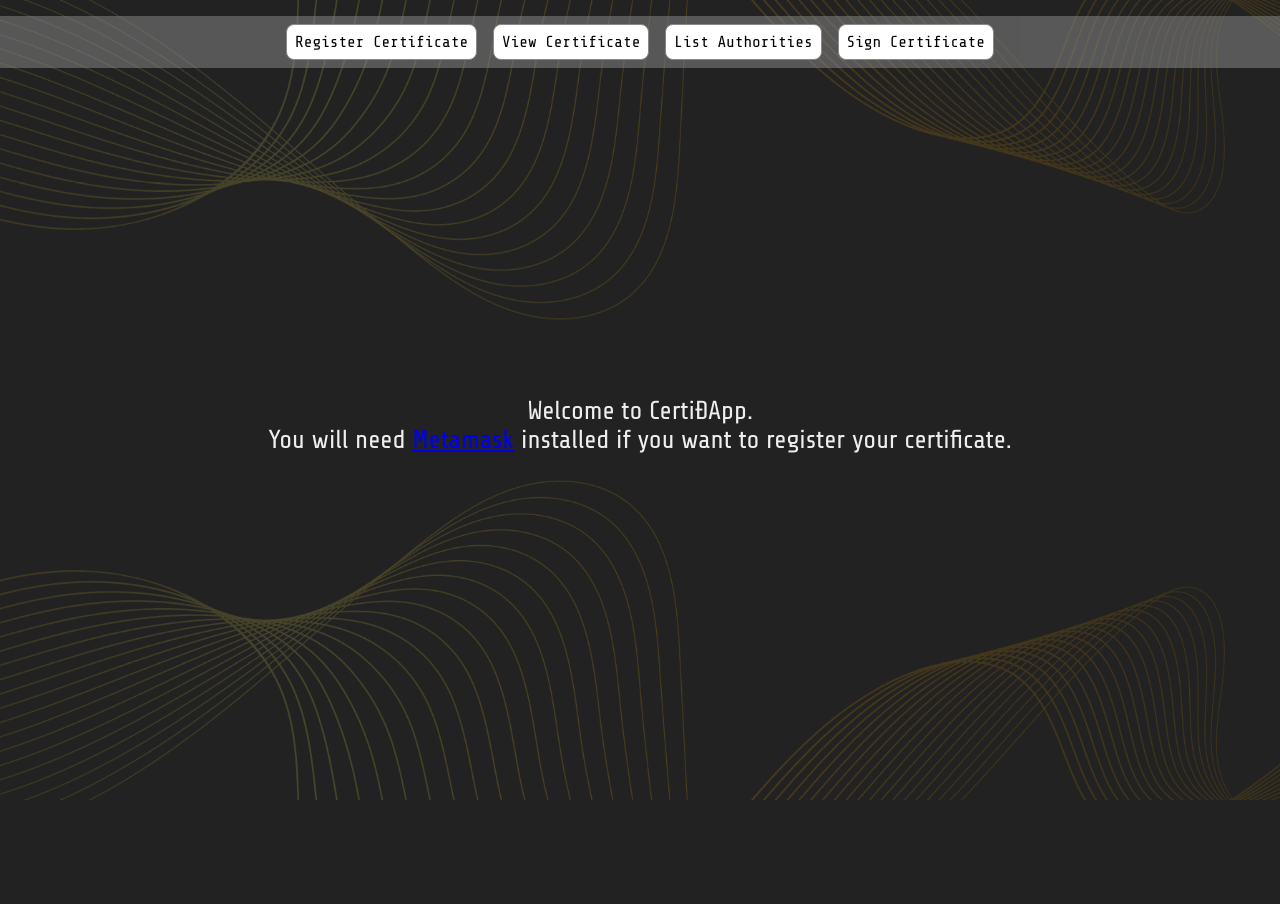
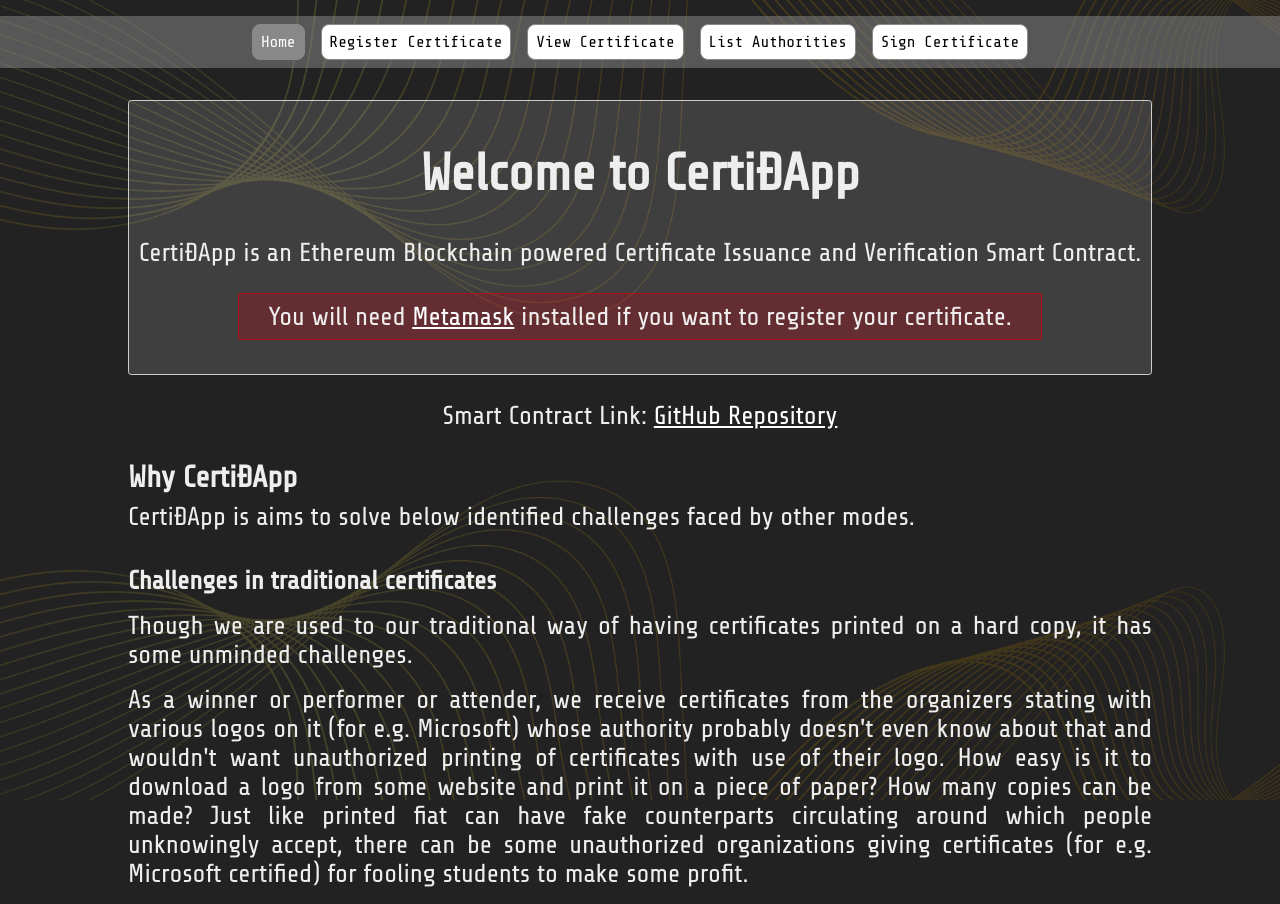
Before and after one commit to KMPARDS/certidapp, a React (Create React App) app: page / in a window 1280 px wide. Shown: the top 904 px of the page. Before the commit the page ends 800 px from the top, so only its background shows below. Built offline with nearby package versions, Linux system fonts and the light colour scheme; no server answers.

Commit message:
add home page and display metamask incorrect network error

```diff
--- a/src/App.css
+++ b/src/App.css
@@ -51,8 +51,20 @@ body {
 .container {
   width:80vw;
   max-width: 1024px;
-  margin-top: 50px;
+  margin: 100px 0;
   overflow: scroll;
+}
+
+.home-details {
+  text-align: justify;
+}
+
+.home-details h3, .home-details h4 {
+  margin-bottom: .5rem;
+}
+
+.home-details p {
+  margin: 1rem 0;
 }
 
 .form-group {
@@ -138,7 +150,7 @@ body {
 
 .error-message {
   background-color: #CF000F44;
-  color: #CF000FDD;
+  /* color: #CF000FDD; */
   padding: .5rem;
   border-radius: .2rem;
   border:1px solid #CF000FAA;
@@ -149,6 +161,13 @@ body {
   padding: .5rem;
   border-radius: .2rem;
   border:1px solid #cccccc;
+}
+
+.success-message {
+  background-color: #00994419;
+  padding: .5rem;
+  border-radius: .2rem;
+  border:1px solid #009944;
 }
 
 /* a.link {
--- a/src/App.js
+++ b/src/App.js
@@ -1,6 +1,7 @@
 import React from 'react';
 import { Router, Route, Switch } from 'react-router-dom';
 import { createBrowserHistory } from 'history';
+import Home from './containers/Home/Home';
 import Navigation from './containers/Navigation/Navigation';
 import RegisterCertificate from './containers/RegisterCertificate/RegisterCertificate';
 import ViewCertificate from './containers/ViewCertificate/ViewCertificate';
@@ -33,15 +34,7 @@ const App = props => (
         <Navigation />
         <div className="container">
           <Switch>
-            <Route path="/" exact component={() => (
-              <p>
-                Welcome to CertiÐApp.
-                <br />
-                {window.ethereum
-                  ? <>Please select an option from above.</>
-                  : <>You will need <a href="https://metamask.io/" rel="noopenner noreferrer">Metamask</a> installed if you want to register your certificate.</>}
-              </p>
-            )} />
+            <Route path="/" exact component={Home} />
             <Route path="/register-certificate" exact component={RegisterCertificate} />
             <Route path="/view-certificate" exact component={ViewCertificate} />
             <Route path="/view-certificate/:hash" exact component={Hash} />
--- /dev/null
+++ b/src/containers/Home/Home.js
@@ -0,0 +1,95 @@
+import React, { Component } from 'react';
+import { network, certificateContract, networkId } from '../../env';
+
+const METAMASK_ENUM = {
+  NOT_INSTALLED: 0,
+  INSTALLED_BUT_NOT_CONNECTED: 1,
+  CONNECTED: 2,
+  OTHER_NETWORK: 3
+};
+
+export default class extends Component {
+  state = {
+    metamaskStatus: METAMASK_ENUM.NOT_INSTALLED
+  };
+
+  componentDidMount = () => {
+    this.intervalId = setInterval(() => {
+      let latestStatus = METAMASK_ENUM.NOT_INSTALLED;
+      if(window.ethereum) {
+        latestStatus = METAMASK_ENUM.INSTALLED_BUT_NOT_CONNECTED;
+      }
+      if(window.signer) {
+        latestStatus = METAMASK_ENUM.CONNECTED;
+      }
+      if(window.signer && window.web3.currentProvider.networkVersion != networkId) {
+        latestStatus = METAMASK_ENUM.OTHER_NETWORK;
+      }
+      if(this.state.metamaskStatus !== latestStatus) {
+        this.setState({ metamaskStatus: latestStatus });
+      }
+    }, 300);
+  };
+
+  componentWillUnmount = () => {
+    clearInterval(this.intervalId);
+  }
+
+  render = () => (
+    <>
+      <div className="status-message">
+        <h1>Welcome to CertiÐApp</h1>
+        <p>CertiÐApp is an Ethereum Blockchain powered Certificate Issuance and Verification Smart Contract.</p>
+        <div style={{padding:'0 10%'}}>
+        {(() => {
+          switch(this.state.metamaskStatus) {
+            case METAMASK_ENUM.NOT_INSTALLED:
+              return (
+                <p className="error-message">You will need <a class="link" href="https://metamask.io/" rel="noopenner noreferrer" target="_blank">Metamask</a> installed if you want to register your certificate.</p>
+              );
+            case METAMASK_ENUM.INSTALLED_BUT_NOT_CONNECTED:
+              return (
+                <p className="error-message">Seems you have Metamask installed, please select Connect in Metamask. If it was previously cancelled, then please refresh the page.</p>
+              );
+            case METAMASK_ENUM.CONNECTED:
+              return (
+                <p className="success-message">Metamask is connected! Please select a tab from above.</p>
+              );
+            case METAMASK_ENUM.OTHER_NETWORK:
+              return (
+                <p className="error-message">Metamask is connected but the network is different. Please switch to <u>{network}</u> network</p>
+              );
+          }
+        })()}
+        </div>
+      </div>
+
+      <p>Smart Contract Link: <a class="link" href={`https://${network === 'homestead' ? '' : network+'.'}etherscan.io/address/${certificateContract.address}#code`} target="_blank">GitHub Repository</a></p>
+
+      <div className="home-details">
+      <h3>Why CertiÐApp</h3>
+CertiÐApp is aims to solve below identified challenges faced by other modes.
+
+<h4>Challenges in traditional certificates</h4>
+<p>Though we are used to our traditional way of having certificates printed on a hard copy, it has some unminded challenges.</p>
+
+<p>As a winner or performer or attender, we receive certificates from the organizers stating with various logos on it (for e.g. Microsoft) whose authority probably doesn't even know about that and wouldn't want unauthorized printing of certificates with use of their logo. How easy is it to download a logo from some website and print it on a piece of paper? How many copies can be made? Just like printed fiat can have fake counterparts circulating around which people unknowingly accept, there can be some unauthorized organizations giving certificates (for e.g. Microsoft certified) for fooling students to make some profit.</p>
+
+<p>On the other side, students/candidates themselves can print a fake certificate on a 300 GSM paper and pose for being accepted to an organization (for e.g. job interview or college interview). As an HR or any verifier out there who is looking to filter candidates have only two options, either rely only on that piece of printed paper for accepting the candidate (who might have faked/forged certificate) or do not trust it by doing a retest of the same (which would consume more time in hiring process).</p>
+
+<p>Though still, a possible workaround for certificate authority (issuer like Microsoft) to make a unique standard of printing which is difficult to print by normal printers and only a special printer can print such certificates (just like notes). This process only makes certificates slightly costlier or difficult to print (by using custom plates). This approach is similar to Security by Obscurity, in which it is assumed that the attacker does not have knowledge of the complexity used for printing. But an intelligent attacker might study the printed certificate and reverse engineer to develop a plate to produce similar print, such that it would be difficult to tell the difference in a genuine and fake certificate.</p>
+
+<h4>CertiÐApp as a solution to above problems</h4>
+<p>CertiÐApp aims to solve the authenticity-related problems using Kerckhoff's Principle of Cryptography. Here, instead of having complicated and secret printing process, we use a publicly known Elliptic Curve Digital Signature Algorithm (ECDSA). Here every certifier needs to hold a secret key which they will use to generate signature for every certificate they would sign.</p>
+
+<h4>How much secure is it?</h4>
+<p>Anyone else trying to fake someone's signature for a particular certificate would find it very difficult because odds of this happening is 1 in 1000000...(154 zeros) tries. An usual laptop is estimated to take around 10143 years to forge a fake signature for a particular certificate. If we assume combination of every computer in the world to fake a signature, it would take around 10130 years. For instance, age of Earth is approximately 1010. Hence it is not feasible to forge a certificate signature.</p>
+
+<p>While with traditional certificates, reverse engineering a complex printing setup to create fake but almost real looking certificates is quick like at most a week or a month for an printing expert. It's pretty easy to conclude our traditional way is broken and CertiÐApp solves these problems.</p>
+
+<p>You can check the technical details in the <a class="link" href="https://github.com/KMPARDS/certificate-contract" rel="noopenner noreferrer" target="_blank">GitHub Repository</a></p>
+
+</div>
+    </>
+  );
+}
--- a/src/containers/Navigation/Navigation.js
+++ b/src/containers/Navigation/Navigation.js
@@ -8,7 +8,8 @@ export default class extends Component {
     isManager: false,
     showAllItems: true,
     displayHideButton: false,
-    managerAddress: null
+    managerAddress: null,
+    invalidNetwork: false
   };
 
   componentDidMount = () => {
@@ -39,6 +40,8 @@ export default class extends Component {
           }
         }
 
+        /// change the navbar color during incorrect network
+
         const isManager = !!window.web3 && !!window.web3.currentProvider && !!this.state.managerAddress && this.state.managerAddress.toLowerCase() === window.web3.currentProvider.selectedAddress.toLowerCase();
         if(isManager !== this.state.isManager) {
           this.setState({ isManager });
@@ -52,6 +55,7 @@ export default class extends Component {
   render = () => (
     <div className="navigation-group">
       {this.state.showAllItems ? <>
+        <NavigationElement heading="Home" path="" />
         <NavigationElement heading="Register Certificate" />
         <NavigationElement heading="View Certificate" />
         {this.state.isManager ? <NavigationElement heading="Add Certifier" /> : null}
--- a/src/containers/Navigation/NavigationElement.js
+++ b/src/containers/Navigation/NavigationElement.js
@@ -2,7 +2,7 @@ import React from 'react';
 import { withRouter } from 'react-router-dom';
 
 const NavigationElement = props => {
-  const urlFormat = props.heading.toLowerCase().split(' ').join('-');
+  const urlFormat = props.path !== undefined ? props.path : props.heading.toLowerCase().split(' ').join('-');
 
   return (
     <button className={`navigation-element${props.location.pathname === `/${urlFormat}` ? ' active' : ''}`} style={{cursor: 'pointer'}} onClick={() => props.history.push(`/${urlFormat}`)}>{props.heading}</button>
--- a/src/containers/RegisterCertificate/RegisterCertificate.js
+++ b/src/containers/RegisterCertificate/RegisterCertificate.js
@@ -69,6 +69,7 @@ export default class extends Component {
           content="Register your certificate on Blockchain"
         />
       </Helmet>
+      <p className="status-message">If you have a certificate hex string, you can paste it in the below text box to decode it. You can also use the below Register Certificate button to submit the certificate hex string to the Smart Contract.<br /><br />If you don't have a certificate hex string and you want a certificate, then you can ask any organisation around you that gives traditional printed certificates to switch to blockchain based secure certificates using CertiÐApp.</p>
       <p>Paste your signed certificate in the below box:</p>
       <textarea className={['certificate-textarea', this.state.textAreaClass].filter(className=>!!className).join(' ')} onChange={this.onTextAreaChange} />
       <br />
--- a/src/env.js
+++ b/src/env.js
@@ -39,4 +39,13 @@ const env = {
   },
 };
 
+switch (env.network) {
+  case 'homestead':
+    env.networkId = 1;
+    break;
+  case 'kovan':
+    env.networkId = 42;
+    break;
+}
+
 module.exports = env;
--- a/src/ethereum.js
+++ b/src/ethereum.js
@@ -1,19 +1,25 @@
 const ethers = require('ethers');
-const { certificateContract, network } = require('./env');
+const { certificateContract, network, networkId } = require('./env');
 
 const setGlobalVariables = () => {
   // console.log(window.web3.currentProvider);
 
-  window.networkId = window.web3.currentProvider.networkVersion;
+  // window.web3.currentProvider.networkVersion;
   // === (network === 'homestead' ? '1' : '42');
+
+  /// set this
 
   window.signer = (new ethers.providers.Web3Provider(window.ethereum)).getSigner();
 
-  window.certificateContractInstance = new ethers.Contract(
-    certificateContract.address,
-    certificateContract.abi,
-    window.signer
-  );
+  if(window.web3.currentProvider.networkVersion == networkId) {
+    window.certificateContractInstance = new ethers.Contract(
+      certificateContract.address,
+      certificateContract.abi,
+      window.signer
+    );
+  } else {
+    window.certificateContractInstance = null;
+  }
 
   window.signer.getAddress().then(address => window.userAddress = address);
 
@@ -22,7 +28,18 @@ const setGlobalVariables = () => {
 
 const setUpMetamask = () => {
   try {
-    window.ethereum.enable().then(setGlobalVariables);
+    window.ethereum.enable().then(() => {
+      setGlobalVariables();
+
+      window.ethereum.on('accountsChanged', function (accounts) {
+        // window.location.reload();
+        setGlobalVariables();
+      });
+
+      window.ethereum.autoRefreshOnNetworkChange = false;
+    });
+
+
 
     setInterval(() => {
       if(window.web3 && window.web3.currentProvider && window.web3.currentProvider.selectedAddress && window.userAddress && window.web3.currentProvider.selectedAddress.toLowerCase() !== window.userAddress.toLowerCase()) {
```
